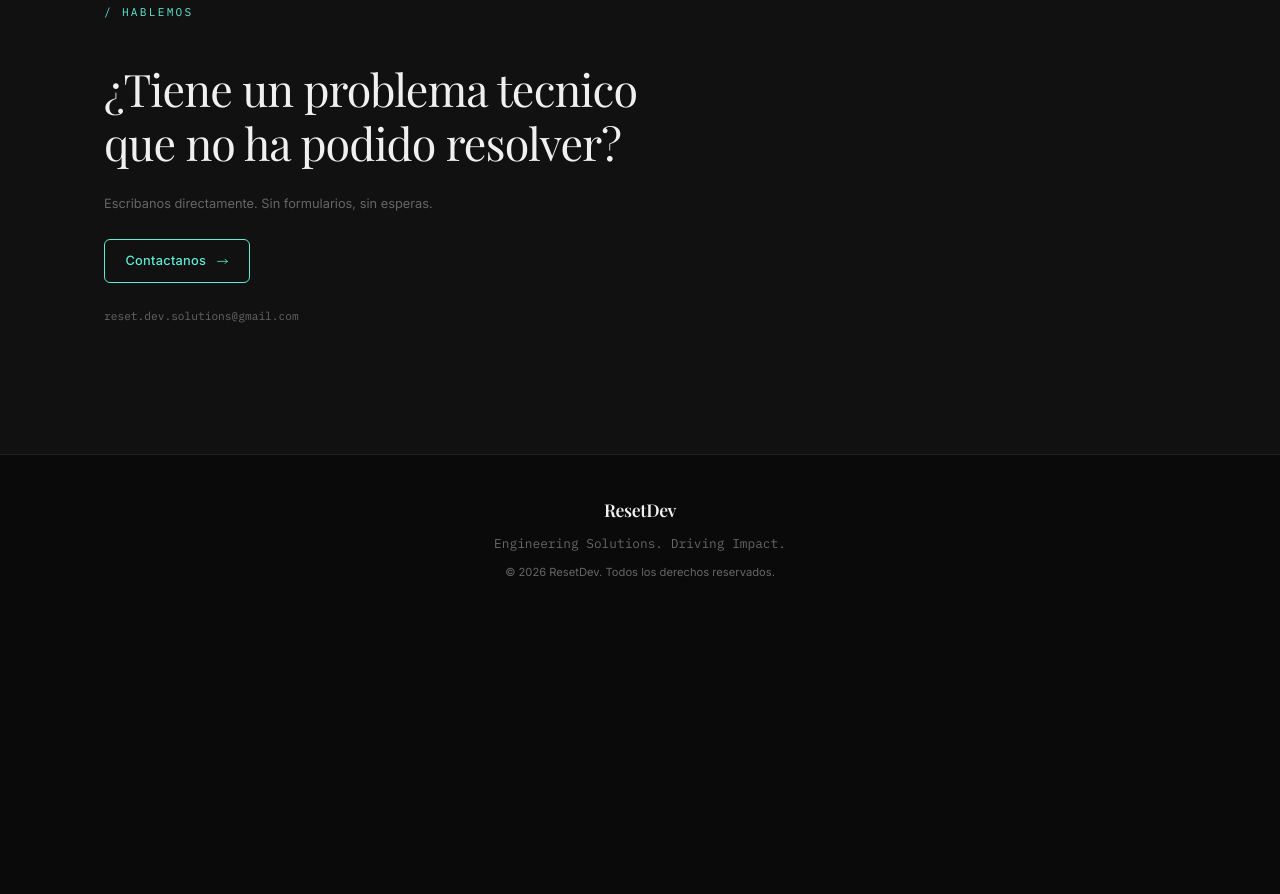
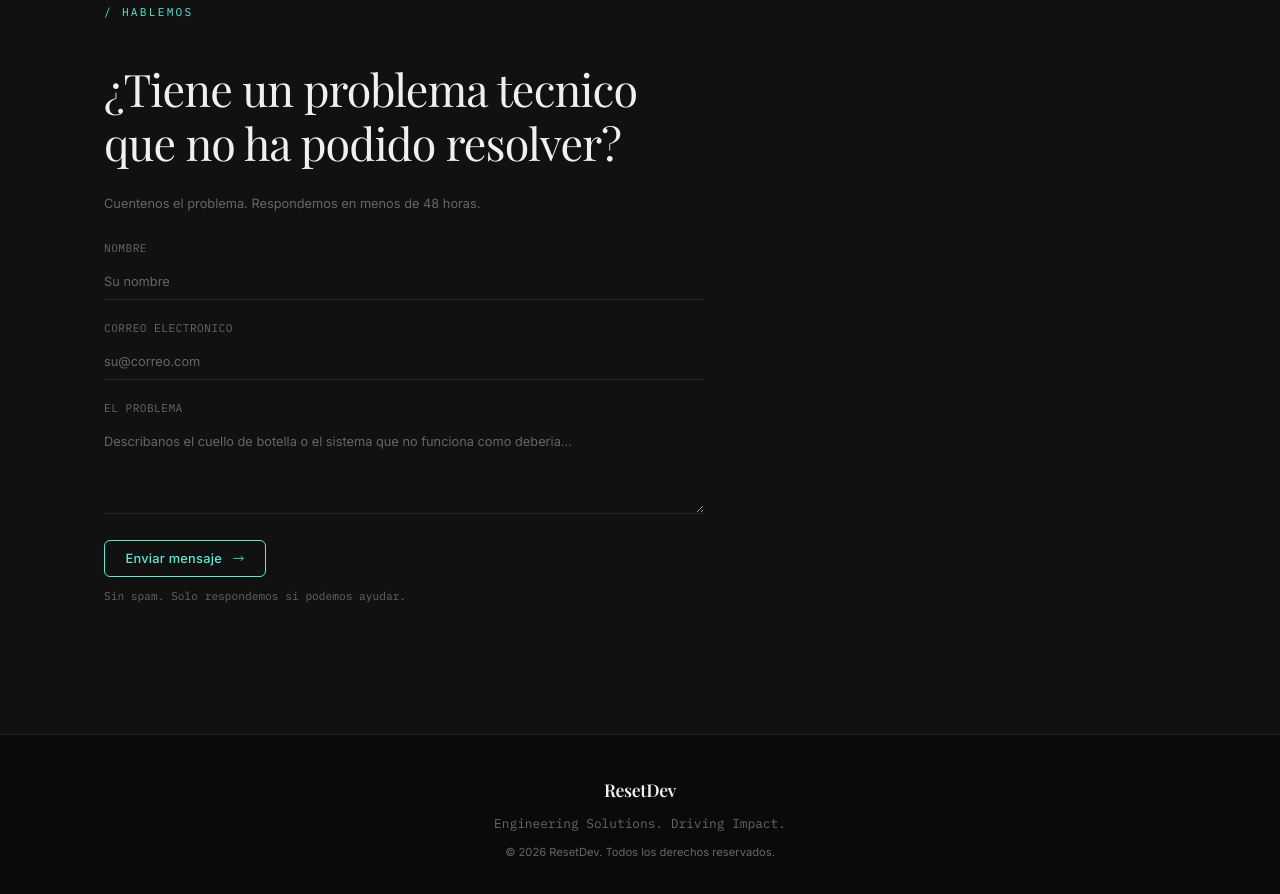
Before and after one commit to Hark0616/portafolio, a plain HTML site: page index.html in a window 1280 px wide. Shown: the part 6221-7115 px from the top of the page. Before the commit the page ends 6843 px from the top, so only its background shows below. Drawn offline with nearby package versions, Linux system fonts and the light colour scheme.

Commit message:
fix: replace mailto with formsubmit.co form, hide email from page

```diff
--- a/index.html
+++ b/index.html
@@ -465,15 +465,42 @@
       <div class="contact-simple anim-fade-up">
         <p class="section-tag">/ HABLEMOS</p>
         <h2 class="section-title">¿Tiene un problema tecnico<br />que no ha podido resolver?</h2>
-        <p class="contact-sub">Escribanos directamente. Sin formularios, sin esperas.</p>
-        <a href="mailto:reset.dev.solutions@gmail.com?subject=Consulta%20tecnica&body=Hola%20ResetDev%2C%0A%0AEl%20problema%20que%20tenemos%20es%3A%0A"
-           class="btn-primary btn-contact" id="btn-contacto">
-          Contactanos
-          <svg class="btn-arrow" viewBox="0 0 24 24" fill="none" stroke="currentColor" stroke-width="1.5">
-            <path stroke-linecap="round" stroke-linejoin="round" d="M17 8l4 4m0 0l-4 4m4-4H3" />
-          </svg>
-        </a>
-        <p class="form-note">reset.dev.solutions@gmail.com</p>
+        <p class="contact-sub">Cuentenos el problema. Respondemos en menos de 48 horas.</p>
+
+        <form action="https://formsubmit.co/reset.dev.solutions@gmail.com" method="POST" class="contact-form" id="contact-form">
+          <input type="hidden" name="_subject" value="Nueva consulta - ResetDev" />
+          <input type="hidden" name="_captcha" value="false" />
+          <input type="hidden" name="_template" value="table" />
+          <input type="text" name="_honey" style="display:none" />
+
+          <div class="form-group">
+            <label class="form-label" for="inp-nombre">Nombre</label>
+            <input class="form-input" type="text" id="inp-nombre" name="nombre" required autocomplete="name" placeholder="Su nombre" />
+          </div>
+
+          <div class="form-group">
+            <label class="form-label" for="inp-email">Correo electronico</label>
+            <input class="form-input" type="email" id="inp-email" name="email" required autocomplete="email" placeholder="su@correo.com" />
+          </div>
+
+          <div class="form-group">
+            <label class="form-label" for="inp-mensaje">El problema</label>
+            <textarea class="form-input form-textarea" id="inp-mensaje" name="mensaje" rows="4"
+              placeholder="Describanos el cuello de botella o el sistema que no funciona como deberia..."
+              required></textarea>
+          </div>
+
+          <div class="form-submit-row">
+            <button type="submit" class="btn-primary" id="btn-submit">
+              Enviar mensaje
+              <svg class="btn-arrow" viewBox="0 0 24 24" fill="none" stroke="currentColor" stroke-width="1.5">
+                <path stroke-linecap="round" stroke-linejoin="round" d="M17 8l4 4m0 0l-4 4m4-4H3" />
+              </svg>
+            </button>
+            <p class="form-note">Sin spam. Solo respondemos si podemos ayudar.</p>
+          </div>
+        </form>
+
       </div>
     </div>
   </section>
--- a/style.css
+++ b/style.css
@@ -482,6 +482,20 @@ body.light-mode .hero-overlay {
 }
 .contact-sub { font-size: var(--ts-small); color: var(--text-muted); max-width: 380px; }
 .btn-contact { align-self: flex-start; }
+.contact-form { display: flex; flex-direction: column; gap: 1.2rem; width: 100%; }
+.form-group { display: flex; flex-direction: column; gap: 0.4rem; }
+.form-label { font-family: var(--font-mono); font-size: var(--ts-tag); color: var(--text-muted); text-transform: uppercase; letter-spacing: 0.04em; }
+.form-input {
+  background: transparent; border: none;
+  border-bottom: 1px solid var(--border);
+  color: var(--text-primary); padding: 0.6rem 0;
+  outline: none; width: 100%; font-size: var(--ts-small);
+  transition: border-color 0.3s;
+}
+.form-input:focus { border-color: var(--accent); }
+.form-input::placeholder { color: var(--text-muted); }
+.form-textarea { resize: vertical; min-height: 90px; }
+.form-submit-row { display: flex; flex-direction: column; gap: 0.6rem; align-items: flex-start; margin-top: 0.4rem; }
 .form-note { font-family: var(--font-mono); font-size: var(--ts-tag); color: var(--text-muted); }
 .form-success { display: flex; align-items: center; gap: 0.8rem; padding: 1rem 1.2rem; border: 1px solid var(--accent); border-radius: var(--radius); }
 .form-success svg { width: 1.4rem; height: 1.4rem; color: var(--accent); flex: 0 0 auto; }
```
